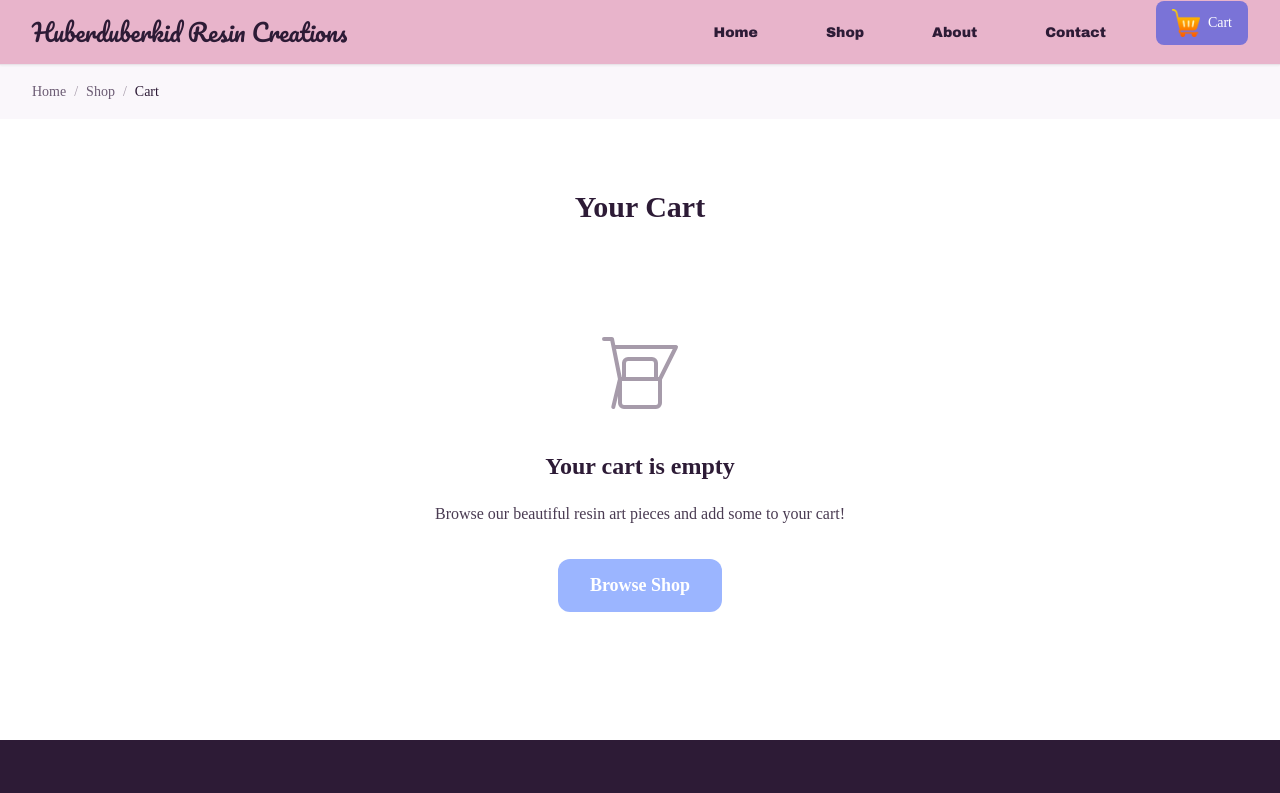
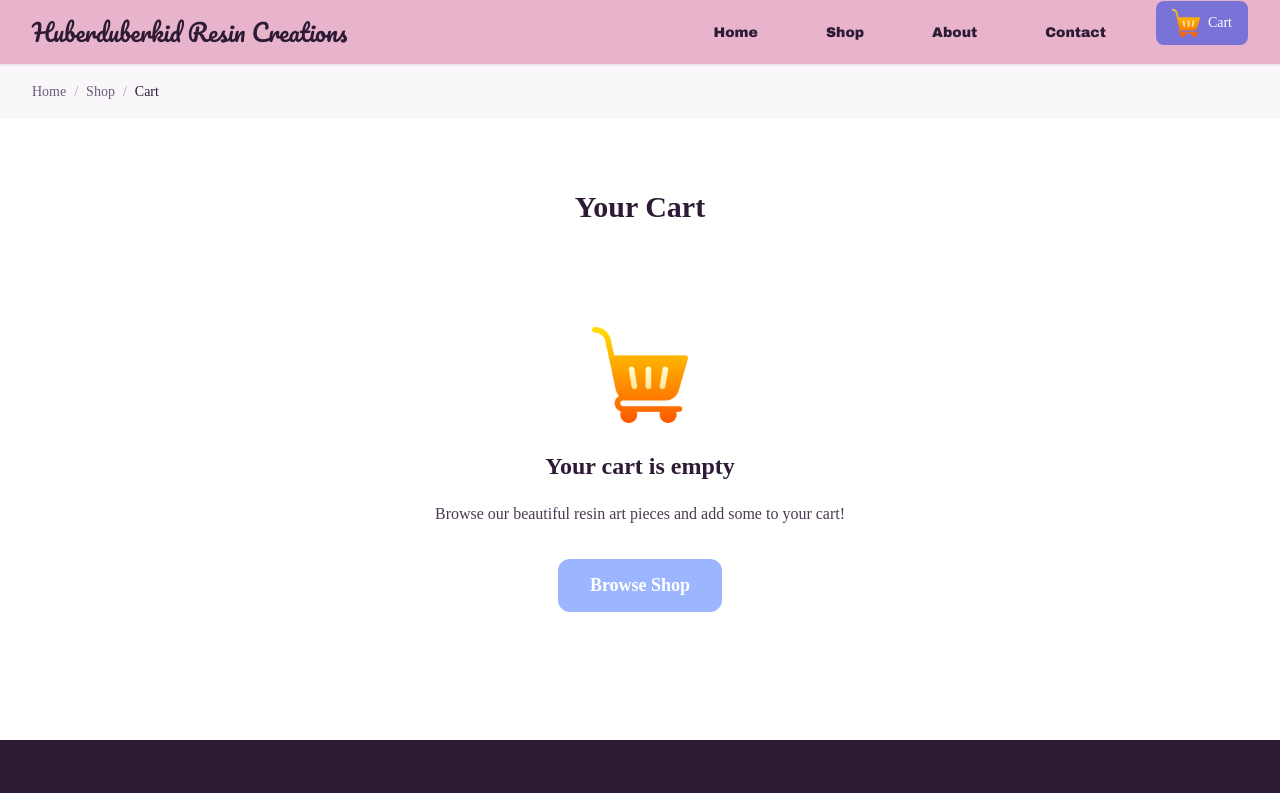
Before and after one commit to Rilex-Solutions/Ott-resin-creations, a Next.js app: page /cart in a window 1280 px wide. Shown: the top 793 px of the page. Built offline with nearby package versions, Linux system fonts and the light colour scheme.

Commit message:
replaced original shoping cart icon with freepik icon for consistency

```diff
--- a/src/app/cart/page.tsx
+++ b/src/app/cart/page.tsx
@@ -121,9 +121,11 @@ export default function CartPage() {
 
             {cart.items.length === 0 ? (
               <div className={styles.emptyCartContainer}>
-                <svg className={styles.emptyCartIcon} fill="none" stroke="currentColor" viewBox="0 0 24 24">
-                  <path strokeLinecap="round" strokeLinejoin="round" strokeWidth={1} d="M3 3h2l.4 2M7 13h10l4-8H5.4m0 0L7 13m0 0l-1.68 7M7 13v6a1 1 0 001 1h8a1 1 0 001-1v-6m-9 0V9a1 1 0 011-1h6a1 1 0 011 1v4" />
-                </svg>
+                <img
+                  src="/shopping-cart.png"
+                  alt="Smart cart icons created by Freepik - Flaticon"
+                  className={styles.emptyCartIcon}
+                />
                 <h2 className={styles.emptyCartTitle}>Your cart is empty</h2>
                 <p className={styles.emptyCartDescription}>Browse our beautiful resin art pieces and add some to your cart!</p>
                 <button
```
